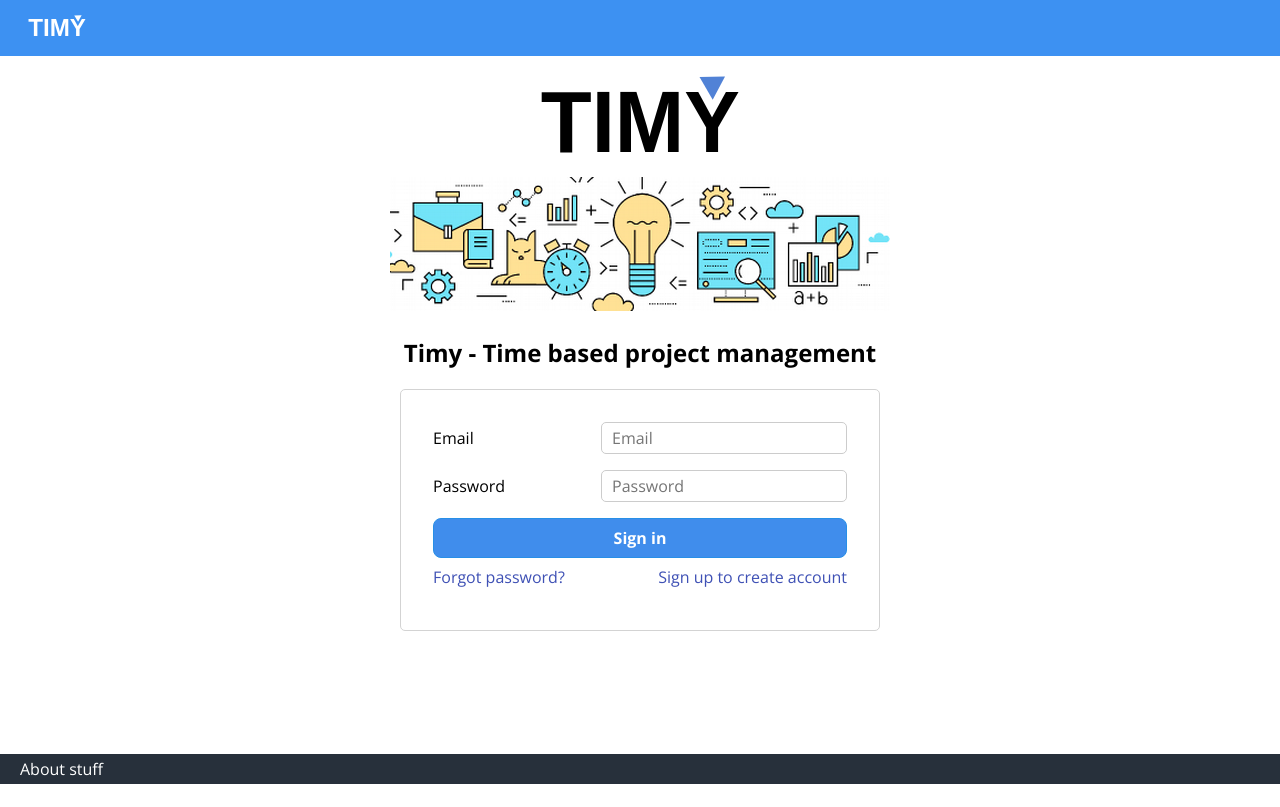
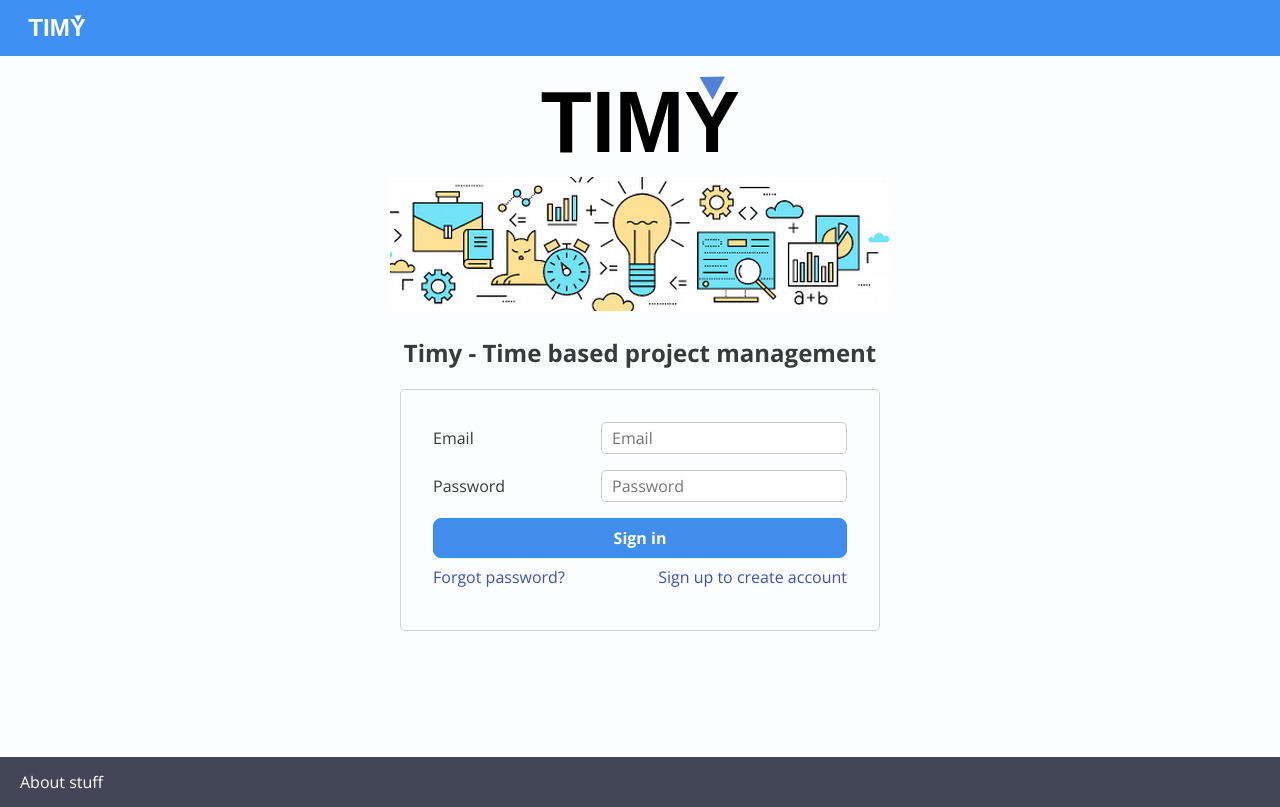
Before and after one commit to Tatarin9/TIMY, a React app: page /auth/signin in a window 1280 px wide. Built offline with nearby package versions, Linux system fonts and the light colour scheme.

Commit message:
dark theme omg

```diff
--- a/src/features/Layout/Footer/Footer.css
+++ b/src/features/Layout/Footer/Footer.css
@@ -1,11 +1,11 @@
 .Footer {
-    height: 30px;
-    width: 100%;
-    margin-top: 2rem;
+    height: 50px;
+    /*width: 100%;*/
+    /*margin-top: 2rem;*/
     /*position: absolute;*/
     /*bottom: 0;*/
     /*left: 0;*/
-    background-color: #27303b;
+    background-color: #434656;
     color: white;
     display: flex;
     justify-content: space-between;
--- a/src/features/Layout/Layout.css
+++ b/src/features/Layout/Layout.css
@@ -7,5 +7,5 @@
 .MainContent {
     margin-top: 72px;
     /*height: 100%;*/
-    min-height: calc(90vh - 70px);
+    min-height: calc(95vh - 75px);
 }
--- a/src/features/Layout/Layout.js
+++ b/src/features/Layout/Layout.js
@@ -34,6 +34,15 @@ const layout = props => {
                 logoutAfterTime((expirationDate.getTime() - new Date().getTime()) / 1000);
             }
         }
+
+        const htmlElement = document.getElementsByTagName('html')[0];
+        let theme = htmlElement.getAttribute('data-theme');
+        if (!theme) {
+            theme = 'dark';
+        }
+        htmlElement.setAttribute('data-theme', theme === 'light' ? 'dark' : 'light');
+        localStorage.setItem('theme', theme);
+
     }, []);
 
     const logoutAfterTime = (expirationTime) => {
```
